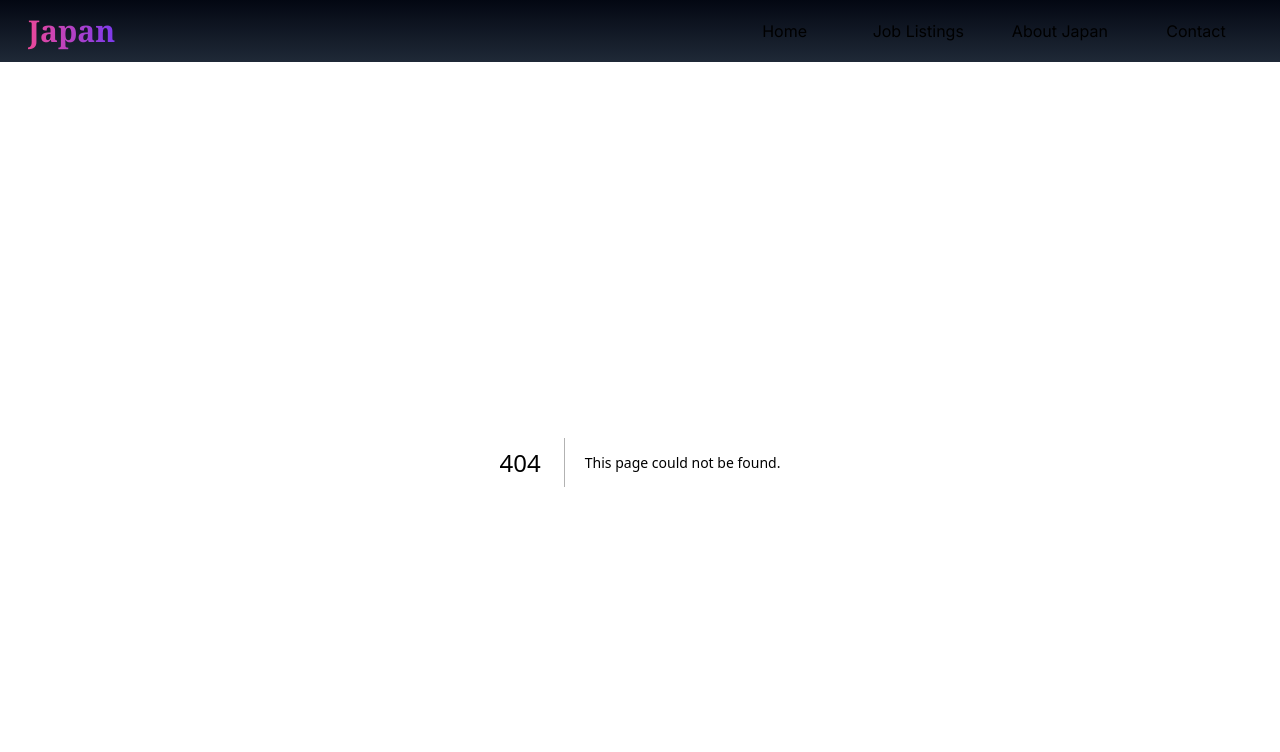
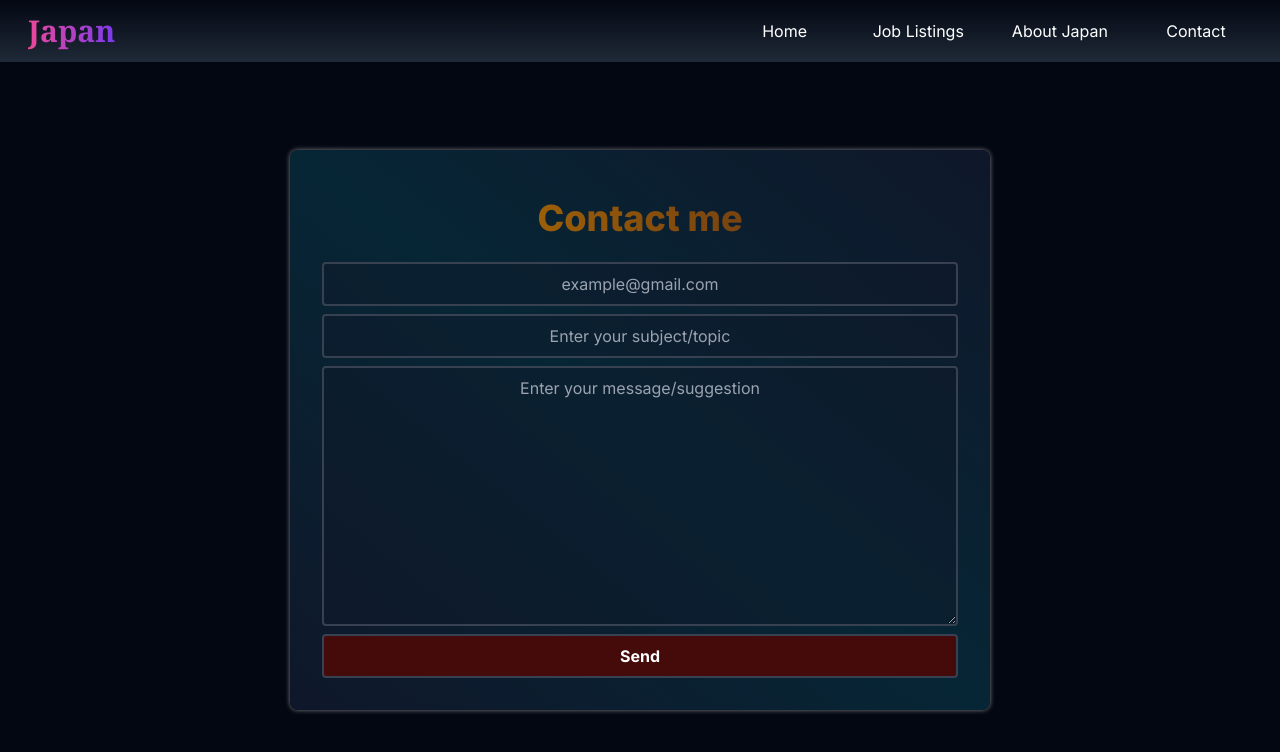
Before and after one commit to abhis12321/mobilicis-assignment, a Next.js app: page /contact in a window 1280 px wide. Before the commit this address had no page. Shown: the top 752 px of the page. Built offline with nearby package versions, Linux system fonts and the light colour scheme.

Commit message:
contact page added

```diff
--- a/src/app/NavBar.js
+++ b/src/app/NavBar.js
@@ -20,7 +20,7 @@ export default function NavBar() {
                     <FontAwesomeIcon icon={faXmark} size='sm' className="hidden cutX" />
                 </div>
                 <div className="w-full md:w-fit flex items-center justify-center">
-                    <Link href={''} className='hover:bg-cyan-950/40 md:hover:bg-red-950/20 md:hover:shadow-[0_0_3px_white] text-center w-full md:min-w-28 md:px-4 md:rounded-xl'>Home</Link>
+                    <Link href={'/'} className='hover:bg-cyan-950/40 md:hover:bg-red-950/20 md:hover:shadow-[0_0_3px_white] text-center w-full md:min-w-28 md:px-4 md:rounded-xl'>Home</Link>
                 </div>
                 <div className="w-full md:w-fit flex items-center justify-center">
                     <Link href={'/job-listings'} className='hover:bg-cyan-950/40 md:hover:bg-red-950/20 md:hover:shadow-[0_0_3px_white] text-center w-full md:min-w-28 md:px-4 md:rounded-xl'>Job Listings</Link>
@@ -29,7 +29,7 @@ export default function NavBar() {
                     <Link href={'/about'} className='hover:bg-cyan-950/40 md:hover:bg-red-950/20 md:hover:shadow-[0_0_3px_white] text-center w-full md:min-w-28 md:px-4 md:rounded-xl'>About Japan</Link>
                 </div>
                 <div className="w-full md:w-fit flex items-center justify-center">
-                    <Link href={''} className='hover:bg-cyan-950/40 md:hover:bg-red-950/20 md:hover:shadow-[0_0_3px_white] text-center w-full md:min-w-28 md:px-4 md:rounded-xl'>Contact</Link>
+                    <Link href={'contact'} className='hover:bg-cyan-950/40 md:hover:bg-red-950/20 md:hover:shadow-[0_0_3px_white] text-center w-full md:min-w-28 md:px-4 md:rounded-xl'>Contact</Link>
                 </div>
             </div>
 
--- /dev/null
+++ b/src/app/contact/page.js
@@ -0,0 +1,33 @@
+"use client"
+import React, { useState } from 'react'
+
+export default function Page() {
+  const [email , setEmail] = useState('');
+  const [subject , setSubject] = useState('');
+  const [message , setMessage] = useState('');
+
+  const handleSubmit = e => {
+    e.preventDefault();
+    console.log(email , subject , message);
+
+    // handle the contact-function with the help of the these user-data
+    // post of put method API's or anyother way
+
+    setEmail('');
+    setSubject('');
+    setMessage('');
+  }
+
+  return (
+    <div className='flex justify-center items-center py-3' style={{minHeight:'calc(100vh - 4rem)'}} >
+      <form className="flex flex-col gap-2 bg-gradient-to-tr from-slate-900 via-cyan-950/70 to-slate-900 w-[98%] max-w-[700px] px-2 py-5 sm:p-8 rounded-lg shadow-[0_0_5px_gray]" onSubmit={handleSubmit}>
+        <h1 className='mx-auto text-center py-4 sm:px-8 text-4xl rounded-md font-extrabold text-transparent bg-clip-text bg-gradient-to-r from-yellow-700 to-yellow-900 w-fit'>Contact me</h1>
+
+        <input type="email" value={email} onChange={e => setEmail(e.target.value)} placeholder='example@gmail.com' className='bg-slate-900/40 focus:border-cyan-700 border-2 border-gray-700 p-2 text-center outline-none rounded' required/>
+        <input type="text" value={subject} onChange={e => setSubject(e.target.value)} placeholder='Enter your subject/topic' className='bg-slate-900/40 focus:border-cyan-700 border-2 border-gray-700 p-2 text-center outline-none rounded' required/>
+        <textarea value={message} onChange={e => setMessage(e.target.value)} placeholder='Enter your message/suggestion' cols="30" rows="10" className='bg-slate-900/40 focus:border-cyan-700 border-2 border-gray-700 p-2 text-center outline-none rounded' required></textarea>
+        <input type="submit" value={'Send'} placeholder='Enter your subject/topic' className='bg-red-950 hover:bg-red-700 active:bg-violet-900 border-2 border-gray-700 p-2 text-center outline-none rounded font-bold cursor-pointer' required/>
+      </form>
+    </div>
+  )
+}
```
Also changed, not shown: 1 other file (tests, documents, lock files or other folders).
